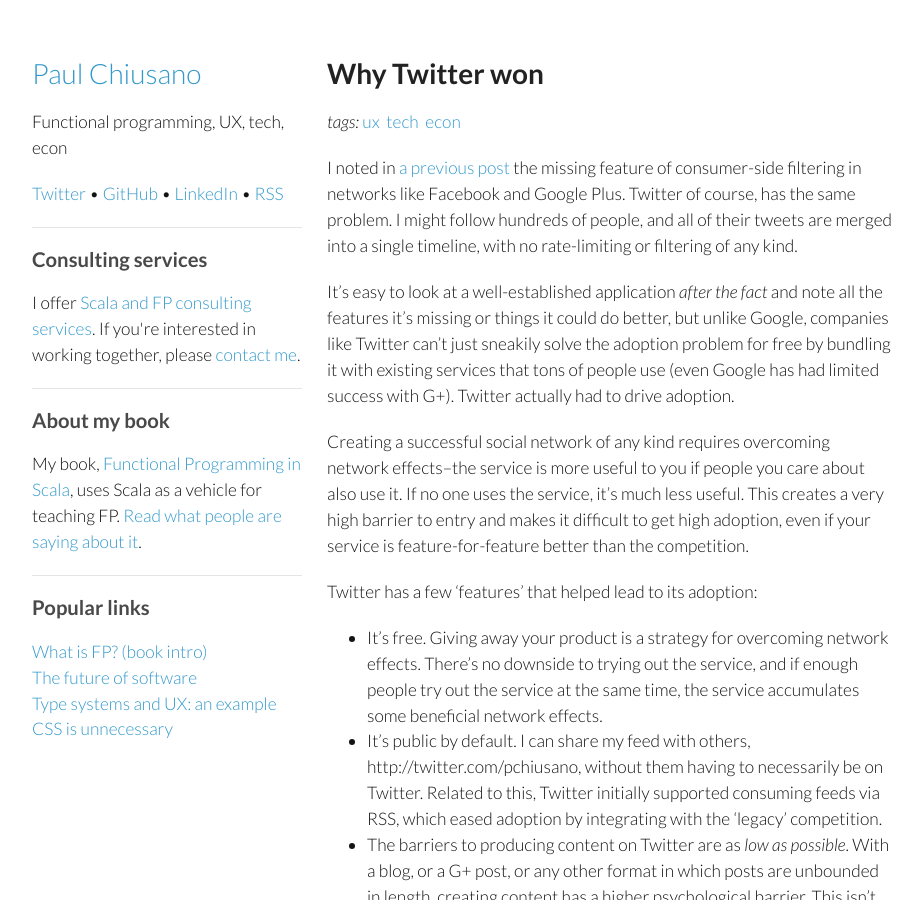
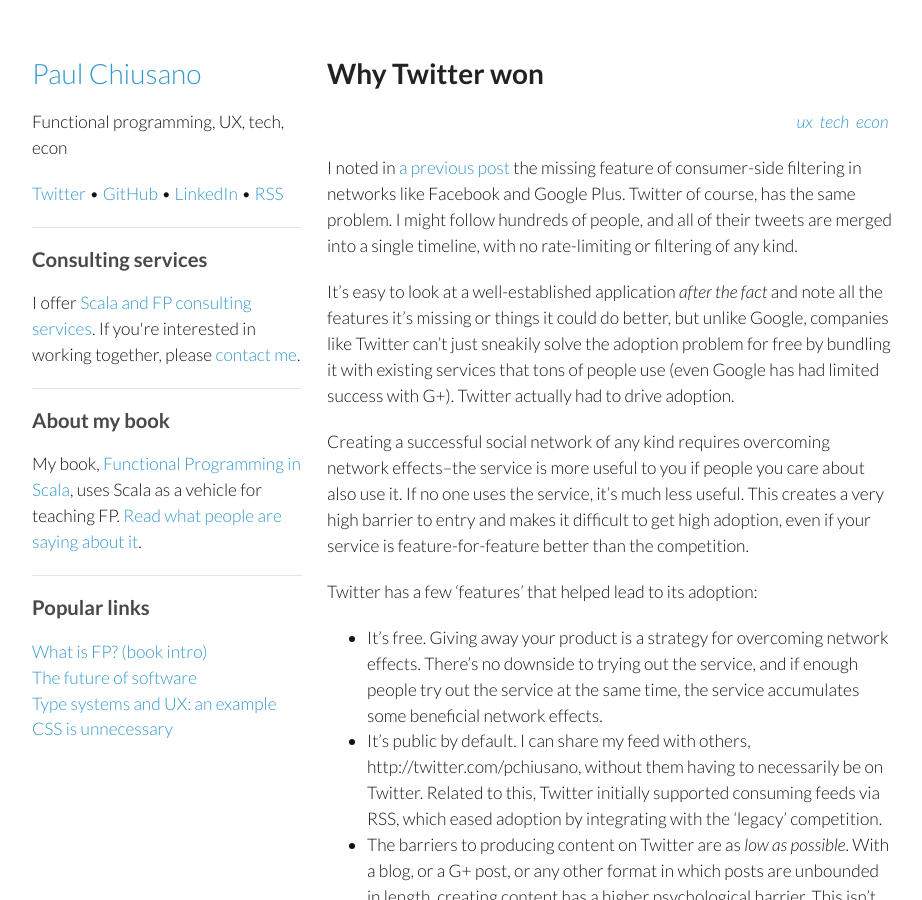
Before and after one commit to pchiusano/pchiusano.github.io, a Jekyll site: the page built from _posts/2014-05-21-why-twitter-won.markdown, in a window 1280 px wide and 900 px high. Shown: the whole window, without its empty margins (178-1100 px from the left). Built offline with Jekyll 4.4.1, drawn with Linux system fonts in a browser that asks for light colours; comment, search, counter and statistics services are not loaded.

Commit message:
Update post.html

```diff
--- a/_layouts/post.html
+++ b/_layouts/post.html
@@ -19,10 +19,11 @@
       {% include header.html %}
       <section>
       <h1>{{ page.title }}</h1>
-      <p><i>tags:</i>
+      <p align="right"><i>
         {% for c in page.categories %}
         <a href="/{{c}}">{{c}}</a>&nbsp;
         {% endfor %}
+        </i>
       </p>
       {{content}}
       {% include comments.html %}
```
